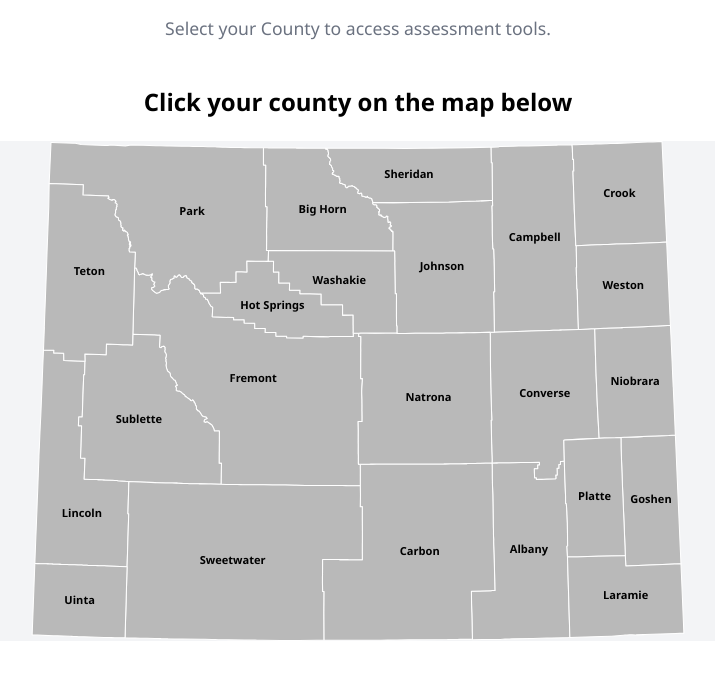
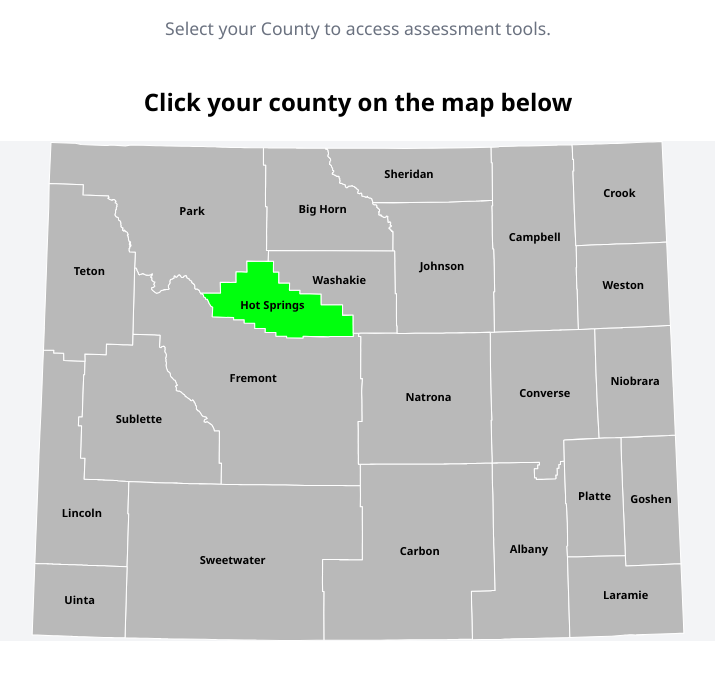
Before and after one commit to ToTheRepublic/LTHO-HO-Compare-Tool, a plain HTML site: page public/county-landing.html in a window 1280 px wide. Shown: the part 114-800 px from the top of the page, without its empty margins (282-997 px from the left). Drawn offline with Linux system fonts and the light colour scheme.

Commit message:
updated hsc color

```diff
--- a/public/county-landing.html
+++ b/public/county-landing.html
@@ -265,7 +265,7 @@
    inkscape:connector-curvature="0" />
 
 <path
-   style="fill:#b9b9b9;fill-opacity:1;stroke:#ffffff;stroke-width:94;stroke-linejoin:round;stroke-opacity:1"
+   style="fill:#00ff0d;fill-opacity:1;stroke:#ffffff;stroke-width:94;stroke-linejoin:round;stroke-opacity:1"
    d="m -12770,-8938.0009 1255,7 561,-17 -18,-456 -14,-395 1,-111 449,12 352,-3 107,6 331,-4 179,1 0,-172.0001 -4,-152 3,-633 199,1 316,7 479,7 -8,-324 -8,-668 836,19 148,1 179,5 148,1 163,1 158,6 168,5 143,1 163,-4 316,-9 -7,334 0,167 -2,324 0,147 321,6 168,1 -3,820 -1,157.0001 811,13 163,1 -17,647 958,4 -6,303 311,7 566,12 837,18 199,0 2,805 5,162 780,-3 158,-4 194,0 158,6 159,-5 321,6 153,1 4,334 -1,298 4,304 153,0 184,1 480,-4 132,0 4,501 -1,329 5,151 -1,157 5,329 -6,157 4,308 -148,0 -178,-1 -480,4 -169,-1 -627,-2 -184,0 -169,10 -137,-1 -169,5 -490,-2 -173,-1 -960,-18 -434,-7 -214,-5 -6,151 -1475,-20 1,-132 -965,-14 1,-318 -969,-10 6,-359 -949,-9 -8,-470 -944,-14 -4,-294 -954,-14 1,-183 -969,-35 -960,-35 35,-738 5,-127 -162,-102 -61,-96 -66,-102 -35,-56 -35,-96 -127,-269 -158,-31 -4,-91 -51,-36 -51,-15 -41,-36 -40,-30 0,-66 5,-41 -20,-65 -71,-26 -30,-66 -102,-1 -31,5 z"
    id="Hot_Springs"
    inkscape:label="Hot Springs County"
```
